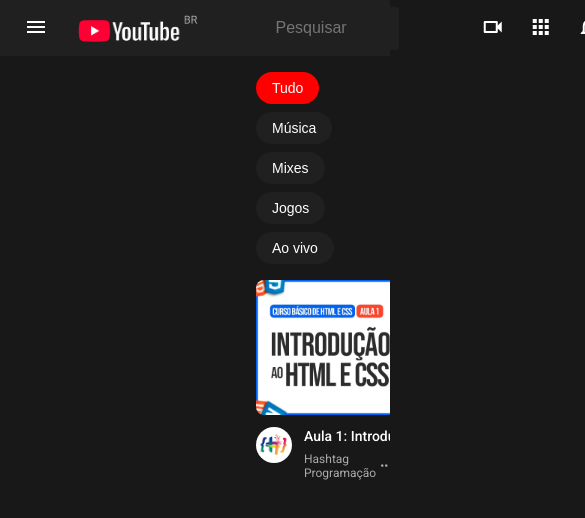
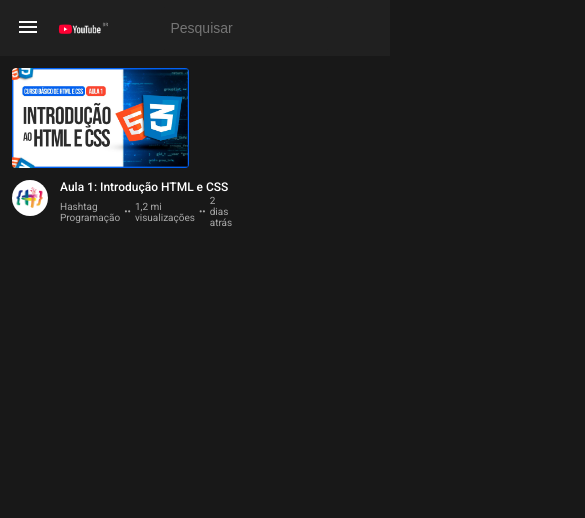
Before and after one commit to AndreyMonti/Youtube-clone, a plain HTML site: page index.html in a window 390 px wide. Shown: the top 518 px of the page, 585 px wide, since content can reach past the window. Drawn offline with Linux system fonts and the light colour scheme.

Commit message:
polimento

```diff
--- a/index.html
+++ b/index.html
@@ -4,10 +4,10 @@
   <meta charset="UTF-8">
   <meta name="viewport" content="width=device-width, initial-scale=1.0">
   <title>YouTube Clone</title>
-  <!-- Fontes e ícones -->
   <link href="https://fonts.googleapis.com/css2?family=Roboto:wght@400;500;700&display=swap" rel="stylesheet">
   <link href="https://fonts.googleapis.com/icon?family=Material+Icons+Outlined" rel="stylesheet">
   <link rel="stylesheet" href="styles.css">
+  <link rel="icon" type="image/png" href="img/youtube-icon.png">
 </head>
 <body>
   <header class="header">
--- a/styles.css
+++ b/styles.css
@@ -179,3 +179,65 @@ body {
 .dot::before {
   content: '•';
 }
+@media (max-width: 768px) {
+  .header-center .search-container {
+    width: 70%;
+  }
+  .chips {
+    display: none;
+  }
+  .sidebar {
+    position: fixed;
+    left: 0;
+    top: 56px;
+    transform: translateX(-100%);
+    z-index: 20;
+  }
+  .container {
+    flex-direction: column;
+  }
+  .main-content {
+    padding: 12px;
+  }
+  .videos-grid {
+    grid-template-columns: repeat(auto-fill, minmax(160px, 1fr));
+    gap: 12px;
+  }
+  .header-right {
+    display: none;
+  }
+}
+@media (max-width: 480px) {
+  .header {
+    padding: 0 8px;
+  }
+  .header-left .logo {
+    height: 20px;
+    margin-left: 8px;
+  }
+  .header-center .search-container {
+    width: 60%;
+  }
+  #search-input {
+    font-size: 14px;
+    padding: 6px;
+  }
+  .thumbnail {
+    border-radius: 4px;
+  }
+  .video-title {
+    font-size: 12px;
+  }
+  .video-meta {
+    font-size: 10px;
+  }
+}
+@media (min-width: 1200px) {
+  .sidebar {
+    width: 260px;
+  }
+  .main-content {
+    max-width: 1200px;
+    margin: 0 auto;
+  }
+}
```
Also changed, not shown: img/youtube-icon.png (added).
